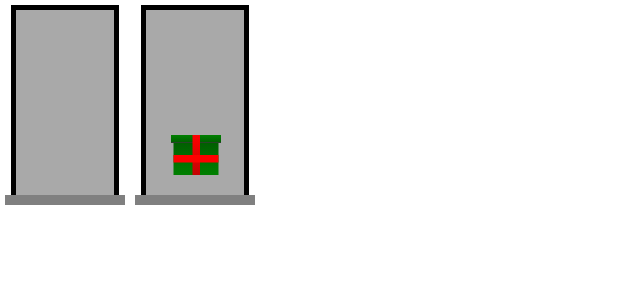
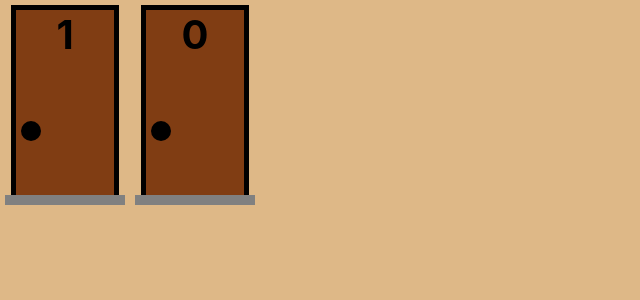
Before and after one commit to Bruno-Calasans/Projeto-Monty-Hall-Next.js, a Next.js app: page / in a window 1280 px wide. Shown: the top 300 px of the page, without its empty margins (0-640 px from the left). Built offline with nearby package versions, Linux system fonts and the light colour scheme.

Commit message:
Door - update 2
Adicionando eventos ao componente Door

```diff
--- a/src/components/Door.jsx
+++ b/src/components/Door.jsx
@@ -1,26 +1,56 @@
-import { useState } from 'react'
+import { useEffect, useState } from 'react'
 import style from '../styles/door.module.css'
 import Prize from './Prize';
 
-export default function Door({number, open, prize}){
+export default function Door({number, prize, onSelection, onOpen}){
 
-    let [select, setSelected] = useState(false)
+    let [selected, setSelected] = useState(false)
+    let [opened, setOpened] = useState(false)
 
     const toggleSelection = (e) => {
-        setSelected(!select)
+
+        if(!opened) {
+            setSelected(!selected)
+        }
     }
+
+    const open = (e) => {
+        setOpened(true)
+    }
+
+    useEffect(() => {
+
+        if(onSelection) {
+            onSelection(selected)
+        }
+
+    }, [onSelection, selected])
+
+    useEffect(() => {
+
+        if(onOpen) {
+            onOpen(opened)
+        }
+
+        if(opened){
+            setSelected(false)
+        }
+
+    }, [onOpen, opened])
+
 
     return (
 
         <div className={style.container} onClick={toggleSelection}>
 
-            <div className={`${style.frame} ${select ? style.selected : ''}`}>
+            <div className={`${style.frame} ${selected ? style.selected : ''}`}>
 
-                <div className={`${style.area} ${open ? style.opened : ''}`}>
+                <div className={`${style.area} ${opened ? style.opened : ''}`}>
 
                     <div className={style.number}>{number}</div>
-                    <div className={style.knob}></div>
-                    {(open && prize) && <Prize />}
+                    <div className={style.knob} onClick={open}></div>
+
+                    {(opened && prize) && <Prize />}
 
                 </div>
 
--- a/src/pages/index.js
+++ b/src/pages/index.js
@@ -3,12 +3,21 @@ import Prize from "../components/Prize"
 
 export default function Home() {
 
+  const selectionHandler = (value) => {
+    console.log('Selecionada: '+ value);
+
+  }
+
+  const openHandler = (value) => {
+    console.log('Aberta: ' + value);
+  }
+
   return (
 
     <div style={{display: 'flex'}}>
 
-      <Door number='1' open/>
-      <Door number='0' open prize/>
+      <Door number='1' onSelection={selectionHandler}/>
+      <Door number='0' prize onOpen={openHandler}/>
 
     </div>
   )
--- a/src/styles/globals.css
+++ b/src/styles/globals.css
@@ -25,6 +25,7 @@ body {
   margin: 0;
   font-family: -apple-system, BlinkMacSystemFont, Segoe UI, Roboto, Oxygen,
     Ubuntu, Cantarell, Fira Sans, Droid Sans, Helvetica Neue, sans-serif;
+  background-color: burlywood;
 }
 
 a {
```
